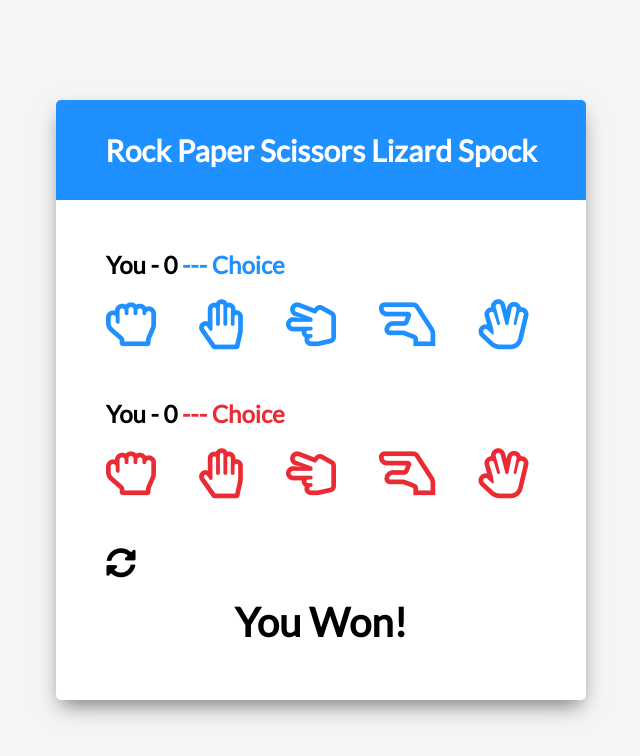
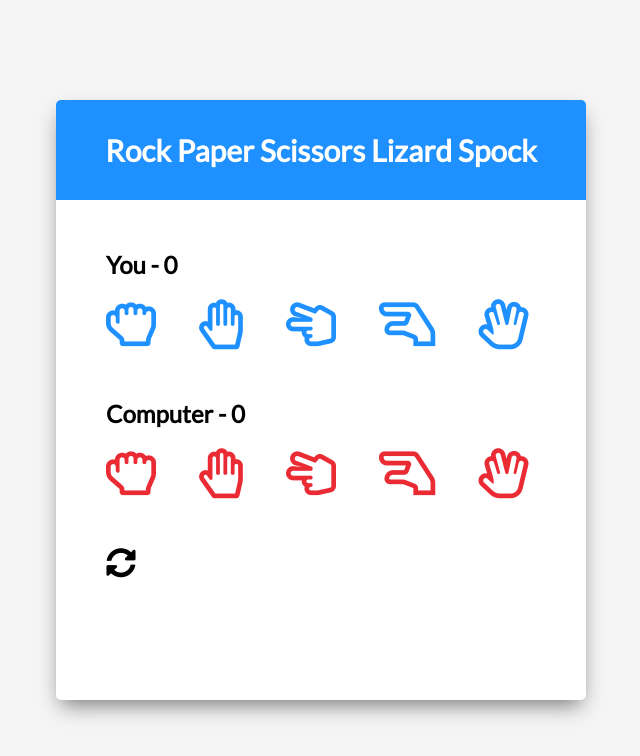
Before and after one commit to ewldev/spock-rock-game, a plain HTML site: page index.html in a window 1280 px wide. Shown: the whole page, without its empty margins (319-959 px from the left). Drawn offline with Linux system fonts and the light colour scheme.

Commit message:
JS - reset all

```diff
--- a/index.html
+++ b/index.html
@@ -16,7 +16,7 @@
         </div>
         <!-- Player Container -->
         <div class="player-container" id="player">
-            <h2>You - <span id="playerScore">0</span><span class="choice" id="playerChoice"> --- Choice</span></h2>
+            <h2>You - <span id="playerScore"></span><span class="choice" id="playerChoice"></span></h2>
             <i class="far fa-hand-rock" title="Rock" id="playerRock" onclick="select('rock')"></i>
             <i class="far fa-hand-paper" title="Paper" id="playerPaper" onclick="select('paper')"></i>
             <i class="far fa-hand-scissors" title="Scissors" id="playerScissors" onclick="select('scissors')"></i>
@@ -25,7 +25,7 @@
         </div>
         <!-- Computer Container -->
         <div class="player-container" id="computer">
-            <h2>You - <span id="computerScore">0</span><span class="choice" id="computerChoice"> --- Choice</span></h2>
+            <h2>Computer - <span id="computerScore"></span><span class="choice" id="computerChoice"></span></h2>
             <i class="far fa-hand-rock" title="Rock" id="computerRock"></i>
             <i class="far fa-hand-paper" title="Paper" id="computerPaper"></i>
             <i class="far fa-hand-scissors" title="Scissors" id="computerScissors"></i>
@@ -33,10 +33,10 @@
             <i class="far fa-hand-spock" title="Spock" id="computerSpock"></i>
         </div>
         <!-- Reset Icon -->
-        <i class="fas fa-sync-alt reset-icon" title="Reset" ></i>
+        <i class="fas fa-sync-alt reset-icon" title="Reset" onclick="resetAll()"></i>
         <!-- Results Text -->
         <div class="result-container">
-            <h3 class="result-text" id="resultText">You Won!</h3>
+            <h3 class="result-text" id="resultText"></h3>
         </div>
     </div>
     <!-- Script -->
--- a/script.js
+++ b/script.js
@@ -1,4 +1,4 @@
-const playerScoreEL = document.getElementById('playerScore');
+const playerScoreEl = document.getElementById('playerScore');
 const playerChoiceEl = document.getElementById('playerChoice');
 const computerScoreEl = document.getElementById('computerScore');
 const computerChoiceEl = document.getElementById('computerChoice');
@@ -34,6 +34,18 @@ function resetSelected() {
   allGameIcons.forEach((icon) => {
     icon.classList.remove('selected');
   });
+}
+
+// Reset score & playerChoice/computerChoice
+function resetAll() {
+  playerScoreNumber = 0;
+  computerScoreNumber = 0;
+  playerScoreEl.textContent = playerScoreNumber;
+  computerScoreEl.textContent = computerScoreNumber;
+  playerChoiceEl.textContent = '';
+  computerChoiceEl.textContent = '';
+  resultText.textContent = '';
+  resetSelected();
 }
 
 // Random computer choice
@@ -82,16 +94,16 @@ function displayComputerChoice() {
 
 // Check result, increase scores, update resultText
 function updateScore(playerChoice){
-  console.log(playerChoice, computerChoice);
+  //console.log(playerChoice, computerChoice);
   if (playerChoice === computerChoice) {
     resultText.textContent = "It's a tie.";
   } else {
     const choice = choices [playerChoice];
-    console.log (choice.defeats.indexOf (computerChoice));
+  //console.log (choice.defeats.indexOf (computerChoice));
     if (choice.defeats.indexOf(computerChoice) > -1) {
       resultText.textContent = "You Won!";
       playerScoreNumber++;
-      playerScoreEL.textContent = playerScoreNumber;
+      playerScoreEl.textContent = playerScoreNumber;
     } else {
       resultText.textContent = "You Lost!";
       computerScoreNumber++;
@@ -137,3 +149,6 @@ function select(playerChoice) {
       break;
   }
 }
+
+// On startup, set initial values
+resetAll();
```
